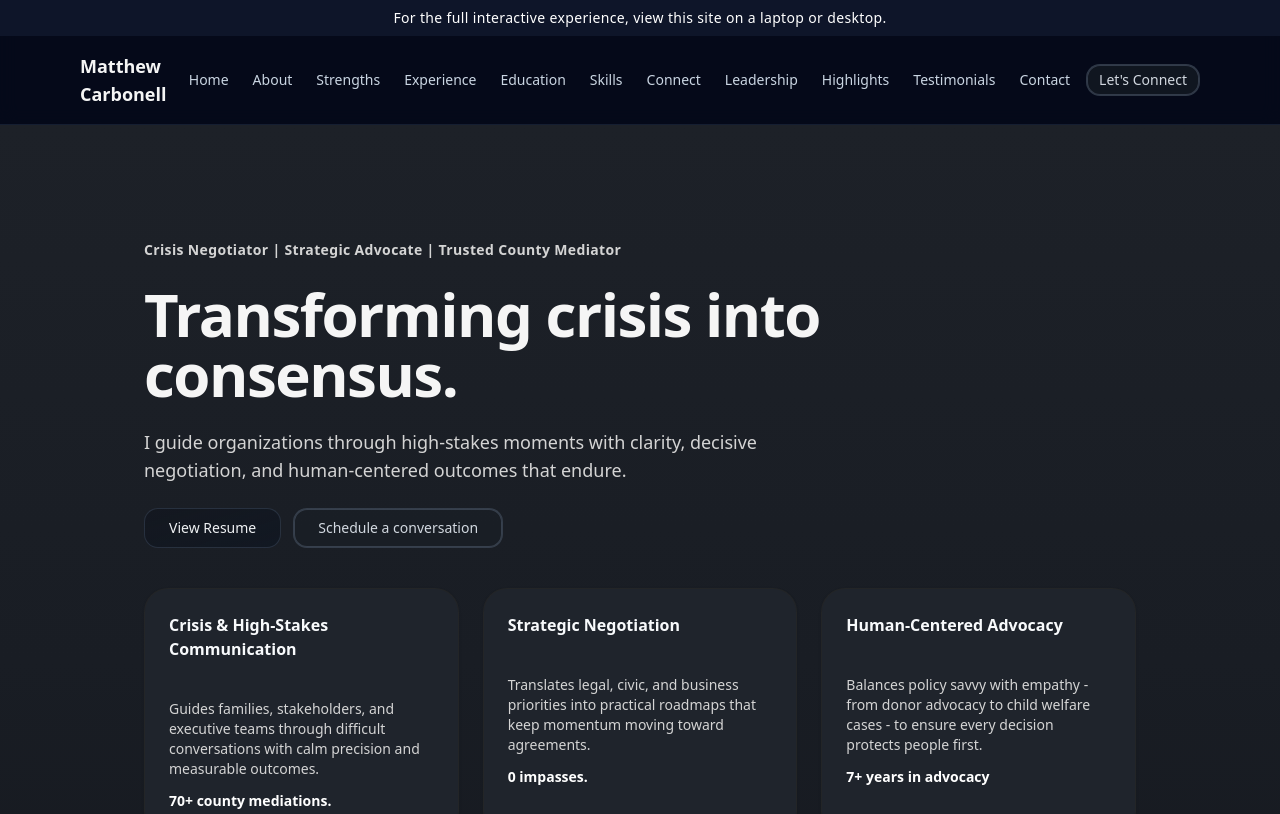
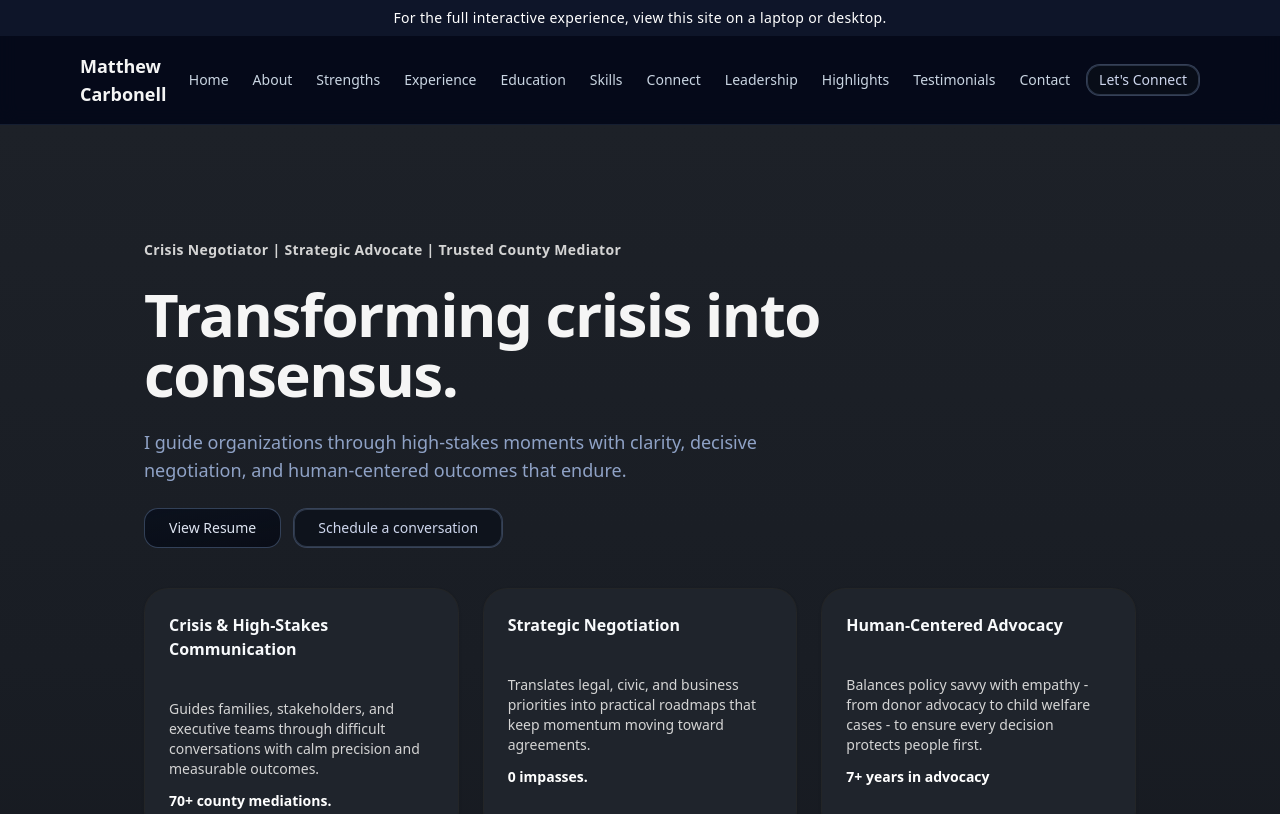
Before and after one commit to MatthewJamesCarbonell/my-website, a Next.js app: page / in a window 1280 px wide. Shown: the top 814 px of the page. Built offline with nearby package versions, Linux system fonts and the light colour scheme.

Commit message:
Deepen hero CTAs and adjust supporting copy color

```diff
--- a/app/globals.css
+++ b/app/globals.css
@@ -133,24 +133,24 @@
 .btn-resume {
   position: relative;
   border-radius: 0.875rem;
-  border: 1px solid rgba(148, 163, 184, 0.4) !important;
-  background: linear-gradient(160deg, rgba(28, 34, 44, 0.96), rgba(19, 25, 34, 0.82)) !important;
-  color: rgba(248, 250, 252, 0.96) !important;
+  border: 1px solid rgba(88, 105, 134, 0.55) !important;
+  background: linear-gradient(165deg, rgba(12, 18, 28, 0.98), rgba(10, 14, 24, 0.9)) !important;
+  color: rgba(236, 242, 255, 0.94) !important;
   transition: transform 0.24s ease, box-shadow 0.24s ease, background 0.3s ease;
-  box-shadow: 0 18px 38px -26px rgba(15, 23, 42, 0.7);
+  box-shadow: 0 20px 44px -26px rgba(9, 17, 35, 0.88);
 }
 
 .dark .btn-resume {
-  border-color: rgba(71, 85, 105, 0.42) !important;
-  background: linear-gradient(162deg, rgba(20, 24, 32, 0.96), rgba(16, 23, 34, 0.82)) !important;
-  box-shadow: 0 18px 42px -24px rgba(9, 14, 25, 0.85);
+  border-color: rgba(79, 99, 131, 0.6) !important;
+  background: linear-gradient(168deg, rgba(11, 17, 29, 0.98), rgba(8, 12, 22, 0.9)) !important;
+  box-shadow: 0 22px 52px -24px rgba(5, 10, 22, 0.75);
 }
 
 .btn-resume:hover,
 .btn-resume:focus-visible {
   transform: translateY(-1px);
-  box-shadow: 0 22px 45px -22px rgba(37, 99, 235, 0.55);
-  background: linear-gradient(155deg, rgba(17, 24, 39, 0.98), rgba(23, 37, 84, 0.86)) !important;
+  box-shadow: 0 26px 58px -22px rgba(51, 116, 255, 0.48);
+  background: linear-gradient(170deg, rgba(17, 28, 48, 0.98), rgba(20, 34, 70, 0.9)) !important;
 }
 
 .btn-conversation {
@@ -159,16 +159,16 @@
   overflow: hidden;
   border-radius: 0.875rem;
   transition: transform 0.25s ease, box-shadow 0.25s ease, background 0.3s ease;
-  background: rgba(29, 33, 41, 0.2) !important;
-  border-color: rgba(148, 163, 184, 0.42) !important;
-  color: rgba(226, 232, 240, 0.92) !important;
-  box-shadow: inset 0 0 0 1px rgba(148, 163, 184, 0.35);
+  background: rgba(16, 20, 30, 0.68) !important;
+  border-color: rgba(95, 112, 142, 0.65) !important;
+  color: rgba(222, 231, 255, 0.92) !important;
+  box-shadow: inset 0 0 0 1px rgba(95, 112, 142, 0.5);
 }
 
 .dark .btn-conversation {
-  background: rgba(26, 31, 39, 0.58) !important;
-  border-color: rgba(100, 116, 139, 0.37) !important;
-  box-shadow: inset 0 0 0 1px rgba(100, 116, 139, 0.4);
+  background: rgba(11, 16, 26, 0.72) !important;
+  border-color: rgba(82, 98, 126, 0.62) !important;
+  box-shadow: inset 0 0 0 1px rgba(82, 98, 126, 0.48);
 }
 
 .btn-conversation::before {
--- a/app/page.tsx
+++ b/app/page.tsx
@@ -439,7 +439,7 @@ export default function LandingPage() {
                 <h1 className="text-4xl font-bold tracking-tight sm:text-5xl lg:text-6xl">
                   Transforming crisis into consensus.
                 </h1>
-                <p className="max-w-2xl text-lg text-slate-600 dark:text-neutral-300">
+                <p className="max-w-2xl text-lg text-slate-600 dark:text-[#8fa2c6]">
                   I guide organizations through high-stakes moments with clarity, decisive negotiation, and human-centered outcomes that endure.
                 </p>
                 <SectionCta align="start" className="mt-4" />
```
